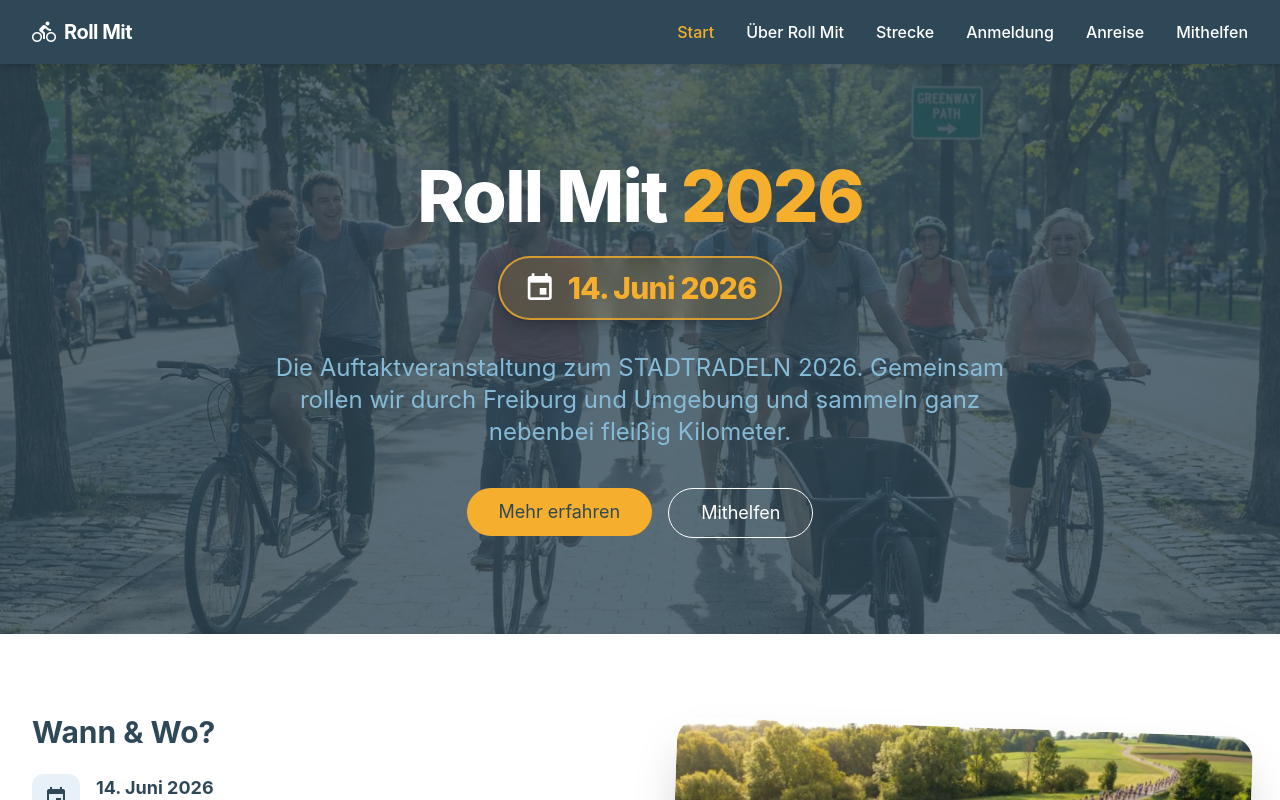
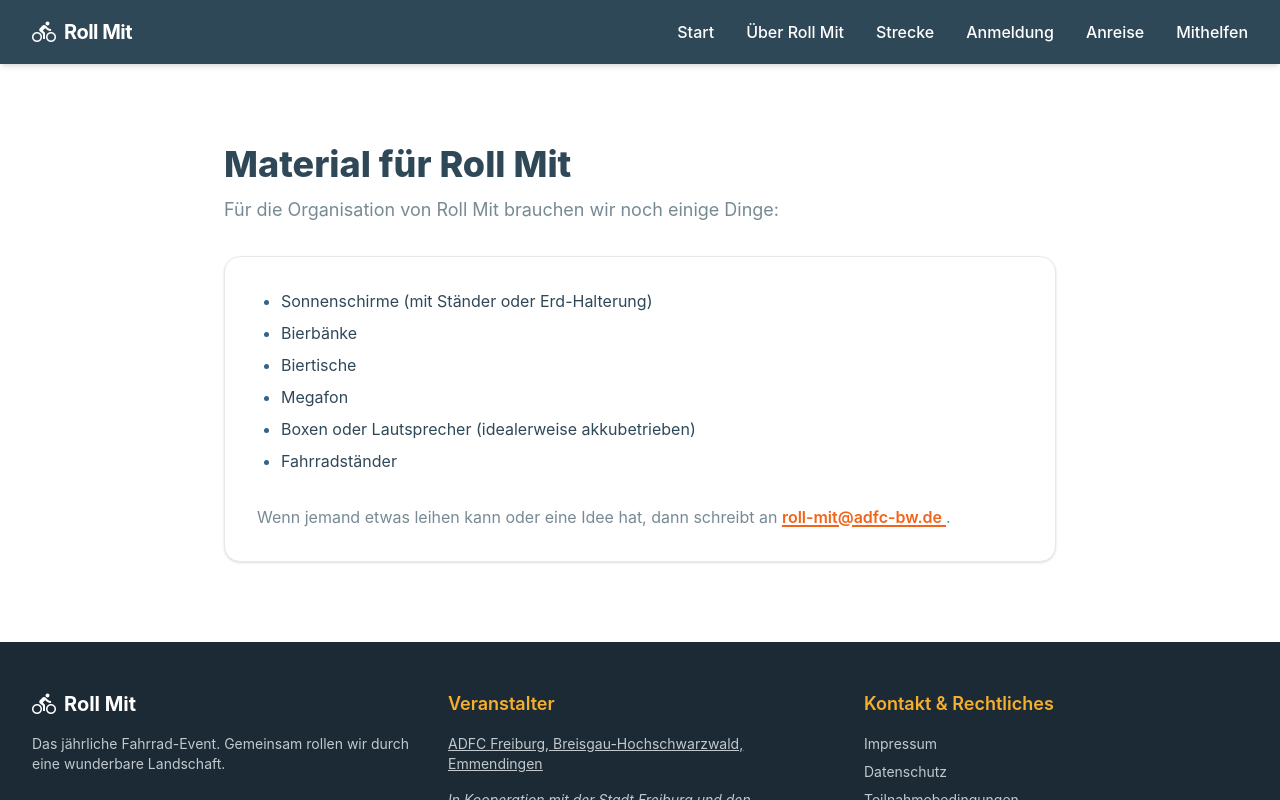
Before and after one commit to jekolbe/roll-mit-ui, an Angular app: page /material in a window 1280 px wide. Before the commit this address led to /. Shown: the top 800 px of the page. Built offline with nearby package versions, Linux system fonts and the light colour scheme.

Commit message:
Added mateiral list

```diff
--- a/src/app/app.routes.ts
+++ b/src/app/app.routes.ts
@@ -46,6 +46,11 @@
       import('./pages/orga-team/orga-team.component').then((m) => m.OrgaTeamComponent),
   },
   {
+    path: 'material',
+    loadComponent: () =>
+      import('./pages/material/material.component').then((m) => m.MaterialComponent),
+  },
+  {
     path: 'helfen',
     loadComponent: () =>
       import('./pages/mithelfen/mithelfen-layout.component').then((m) => m.MithelfenLayoutComponent),
--- /dev/null
+++ b/src/app/pages/material/material.html
@@ -0,0 +1,29 @@
+<main class="py-20">
+  <div class="max-w-4xl mx-auto px-4 sm:px-6 lg:px-8">
+    <h1 class="text-4xl font-extrabold text-charcoal-blue mb-3">Material für Roll Mit</h1>
+    <p class="text-lg text-charcoal-blue-400 mb-8">
+      Für die Organisation von Roll Mit brauchen wir noch einige Dinge:
+    </p>
+
+    <div class="bg-white border border-charcoal-blue-100 rounded-2xl shadow-sm p-6 md:p-8">
+      <ul class="list-disc list-outside pl-6 space-y-2 text-charcoal-blue marker:text-baltic-blue">
+        <li>Sonnenschirme (mit Ständer oder Erd-Halterung)</li>
+        <li>Bierbänke</li>
+        <li>Biertische</li>
+        <li>Megafon</li>
+        <li>Boxen oder Lautsprecher (idealerweise akkubetrieben)</li>
+        <li>Fahrradständer</li>
+      </ul>
+
+      <p class="mt-8 text-charcoal-blue-400">
+        Wenn jemand etwas leihen kann oder eine Idee hat, dann schreibt an
+        <a
+          href="mailto:roll-mit@adfc-bw.de"
+          class="text-blaze-orange font-semibold underline decoration-2 underline-offset-2 hover:text-honey-bronze"
+        >
+          roll-mit@adfc-bw.de
+        </a>.
+      </p>
+    </div>
+  </div>
+</main>
```
Also changed, not shown: src/app/pages/material/material.component.ts (added, +8 -0 lines).
